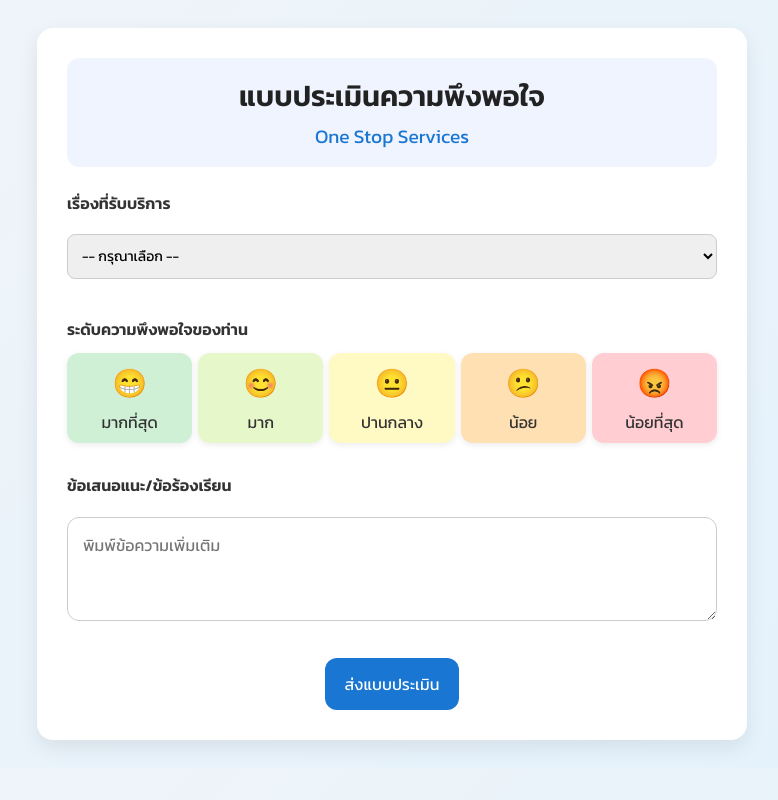
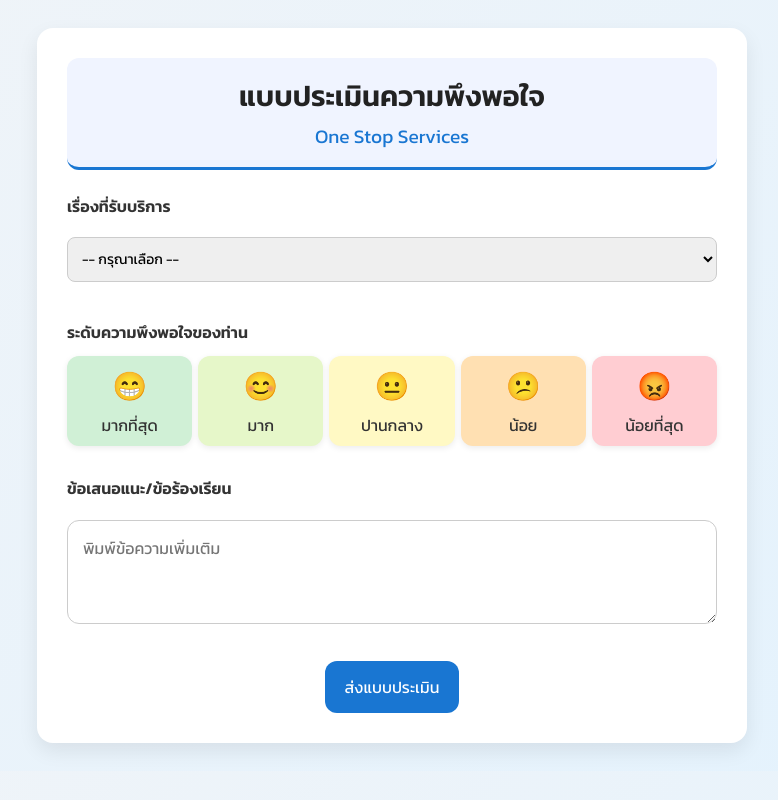
Before and after one commit to nuchbu-stack/ss, a plain HTML site: page OSS/index.html in a window 1280 px wide. Shown: the whole page, without its empty margins (248-1026 px from the left). Drawn offline with Linux system fonts and the light colour scheme.

Commit message:
Update style.css

```diff
--- a/style.css
+++ b/style.css
@@ -22,6 +22,8 @@ body {
   padding: 1rem;
   background: #f0f4ff;    /* ฟ้าอ่อน */
   border-radius: 12px;
+  border-bottom: 3px solid #1976d2;
+  padding-bottom: 1rem;
 }
 
 .form-header h1 {
```
